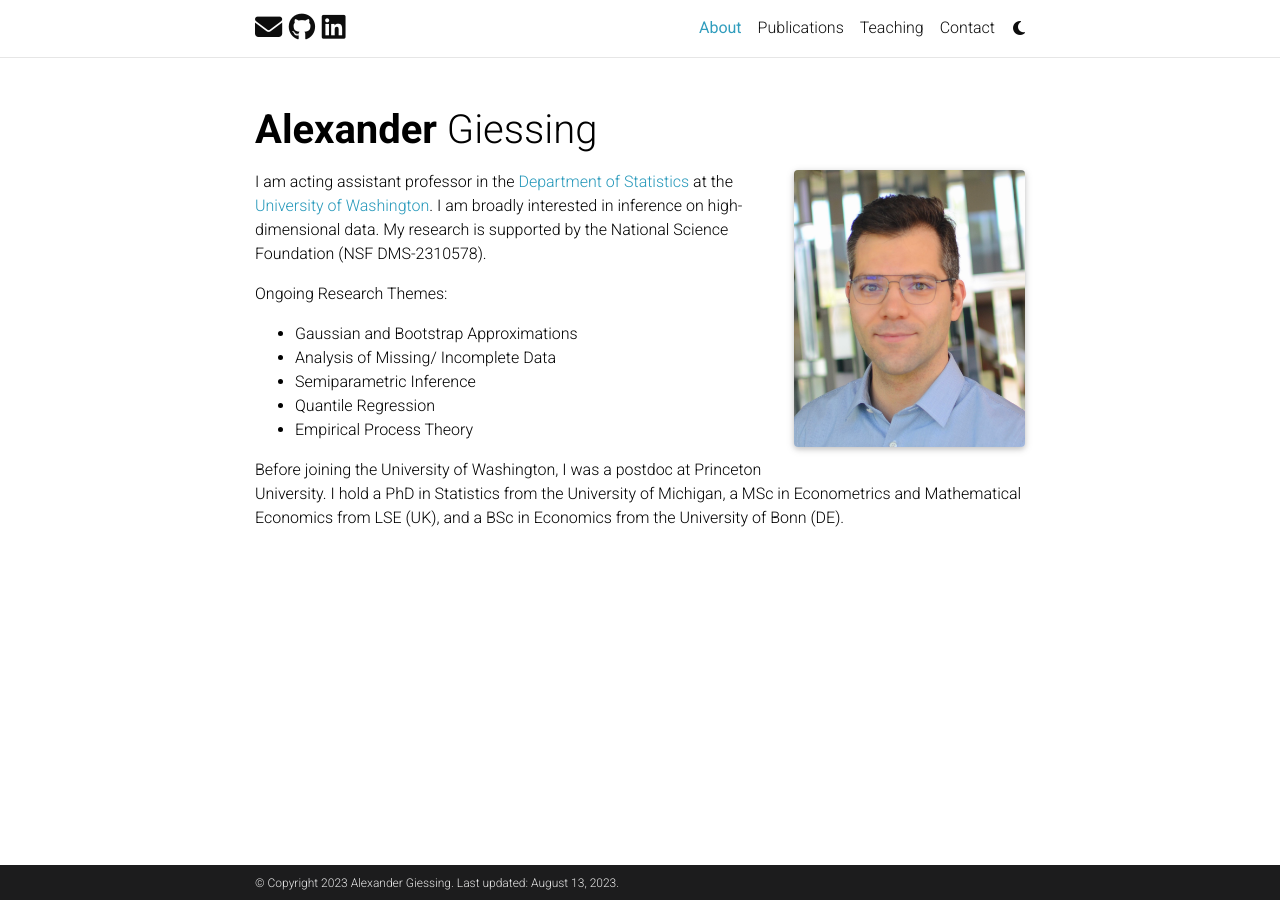
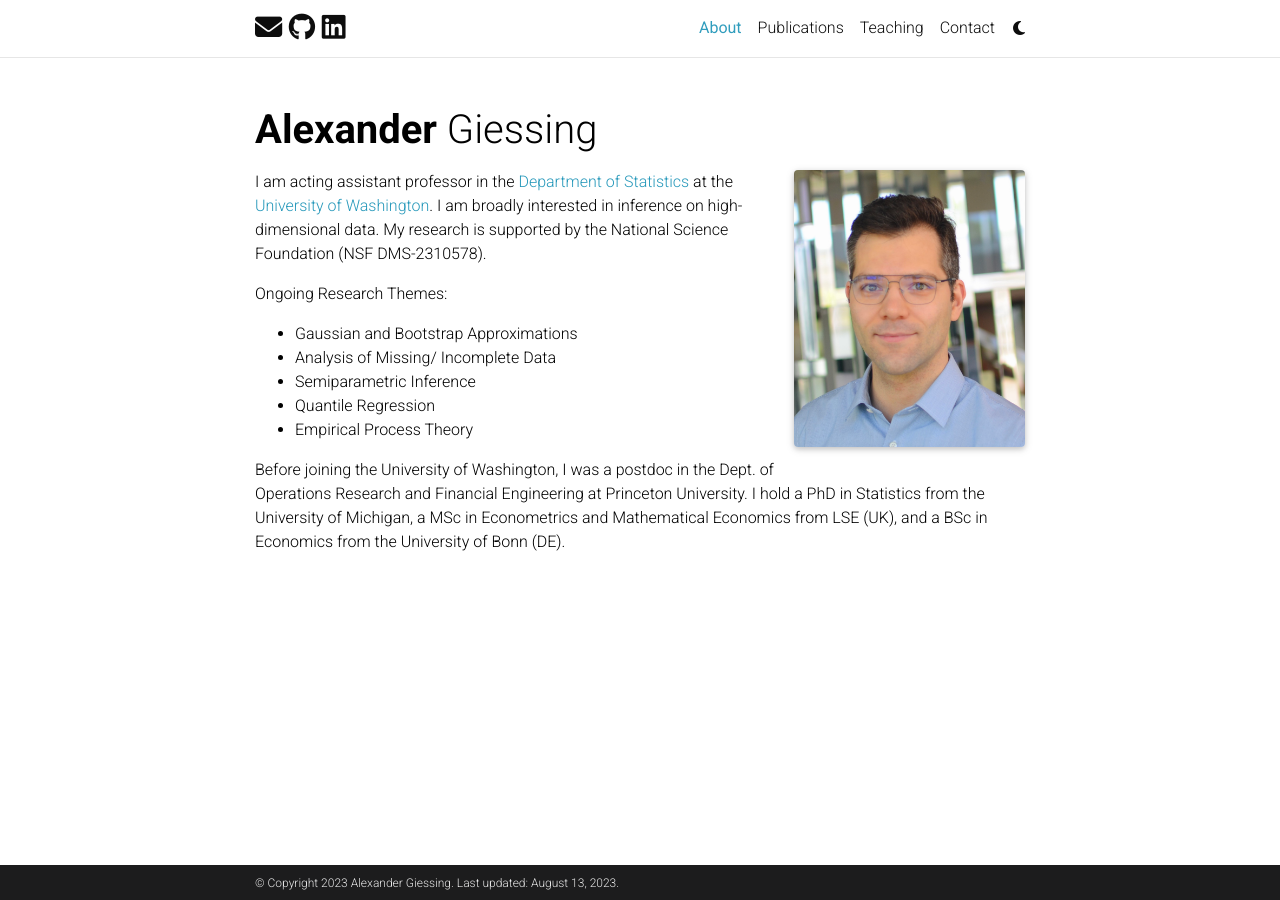
Before and after one commit to agiessing/agiessing.github.io, a Jekyll site: the page built from _pages/about.md, in a window 1280 px wide. Built offline with Jekyll 4.4.1, drawn with Linux system fonts in a browser that asks for light colours; full-size pictures stand in for the smaller copies a plugin makes; comment, search, counter and statistics services are not loaded; a style sheet for code colours, icons or effects is not loaded.

Commit message:
Update about.md

```diff
--- a/_pages/about.md
+++ b/_pages/about.md
@@ -25,4 +25,4 @@
  * Quantile Regression
  * Empirical Process Theory
 
-Before joining the University of Washington, I was a postdoc at Princeton University. I hold a PhD in Statistics from the University of Michigan, a MSc in Econometrics and Mathematical Economics from LSE (UK), and a BSc in Economics from the University of Bonn (DE).
+Before joining the University of Washington, I was a postdoc in the Dept. of Operations Research and Financial Engineering at Princeton University. I hold a PhD in Statistics from the University of Michigan, a MSc in Econometrics and Mathematical Economics from LSE (UK), and a BSc in Economics from the University of Bonn (DE).
```
